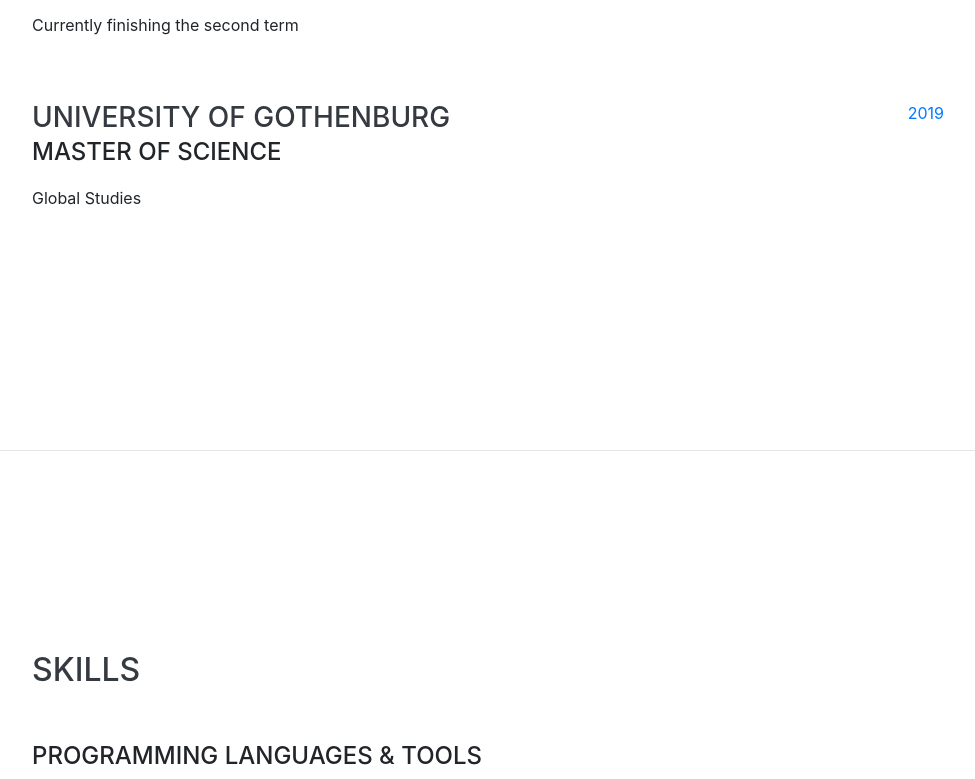
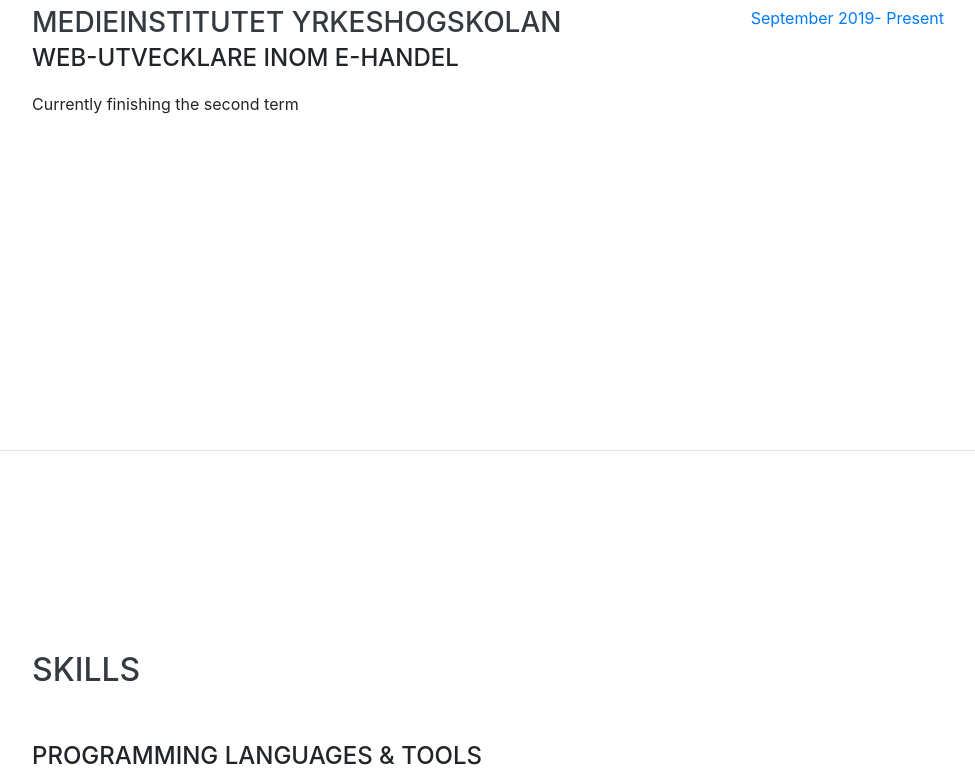
Before and after one commit to HumayunBA/CV, a website with bundled scripts: page index.html in a window 1280 px wide. Shown: the part 2458-3237 px from the top of the page, without its empty margins (288-1263 px from the left). Built offline with nearby package versions, Linux system fonts and the light colour scheme; files whose address does not match are found by name; a web font is replaced by a local one.

Commit message:
Update index.html

```diff
--- a/index.html
+++ b/index.html
@@ -159,19 +159,6 @@
           </div>
         </div>
 
-        <div class="resume-item d-flex flex-column flex-md-row justify-content-between mb-5">
-          <div class="resume-content">
-            <h3 class="mb-0">University of Gothenburg</h3>
-            <div class="subheading mb-3">Master of Science</div>
-            <div>Global Studies</div>
-          </div>
-          <div class="resume-date text-md-right">
-            <span class="text-primary">2019</span>
-          </div>
-        </div>
-
-
-
       </div>
     </section>
 
```
